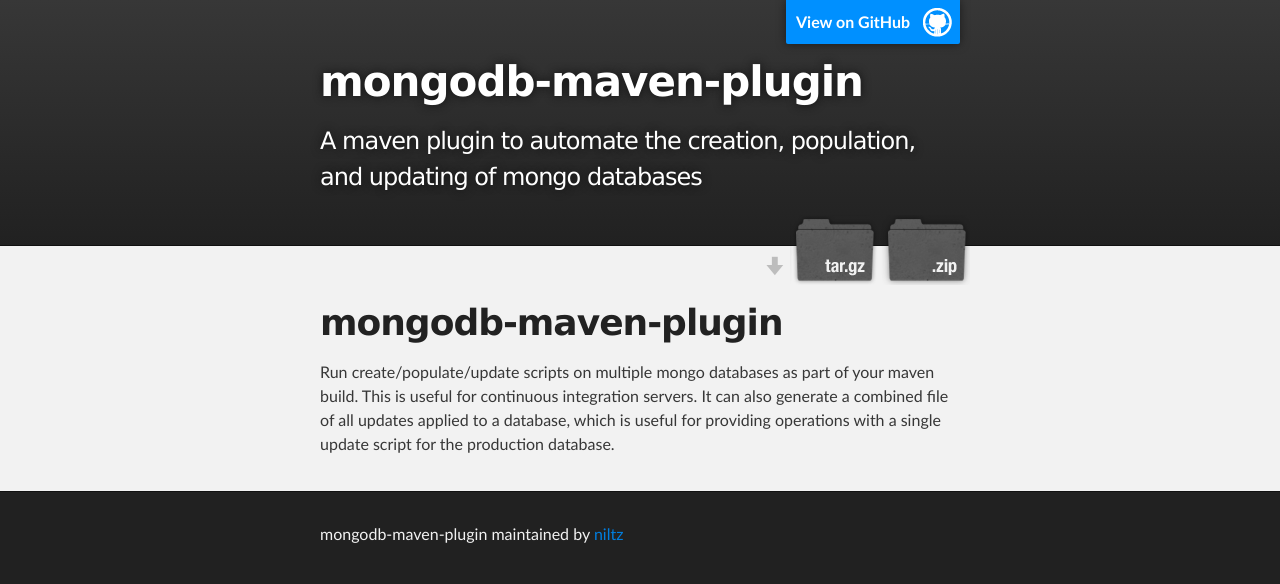
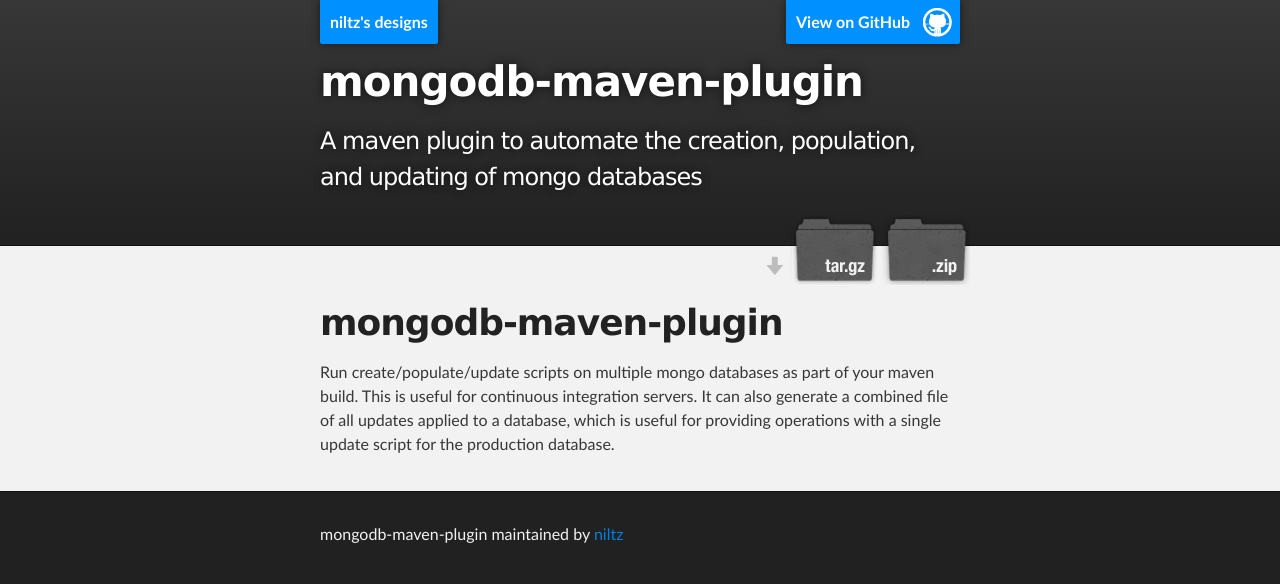
Before and after one commit to jeffsawatzky/mongodb-maven-plugin, a plain HTML site: page index.html in a window 1280 px wide. Drawn offline with Linux system fonts and the light colour scheme.

Commit message:
added a link back to niltz's designs.

```diff
--- a/index.html
+++ b/index.html
@@ -1,6 +1,5 @@
 <!DOCTYPE html>
 <html>
-
 	<head>
 		<meta charset='utf-8' />
 		<meta http-equiv="X-UA-Compatible" content="chrome=1" />
@@ -16,6 +15,7 @@
 		<!-- HEADER -->
 		<div id="header_wrap" class="outer">
 				<header class="inner">
+					<a id="user_banner" href="https://niltz.github.com">niltz's designs</a>
 					<a id="forkme_banner" href="https://github.com/niltz/mongodb-maven-plugin">View on GitHub</a>
 
 					<h1 id="project_title">mongodb-maven-plugin</h1>
@@ -36,7 +36,7 @@
 			</section>
 		</div>
 
-    <!-- FOOTER  -->
+		<!-- FOOTER	-->
 		<div id="footer_wrap" class="outer">
 			<footer class="inner">
 				<p class="copyright">mongodb-maven-plugin maintained by <a href="https://github.com/niltz">niltz</a></p>
--- a/stylesheets/stylesheet.css
+++ b/stylesheets/stylesheet.css
@@ -270,6 +270,21 @@ Full-Width Styles
   margin: 0 auto;
 }
 
+#user_banner {
+  display: block;
+  position: absolute;
+  top:0;
+  left: 10px;
+  z-index: 10;
+  padding: 10px 10px 10px 10px;
+  color: #fff;
+  background: #0090ff;
+  font-weight: 700;
+  box-shadow: 0 0 10px rgba(0,0,0,.5);
+  border-bottom-left-radius: 2px;
+  border-bottom-right-radius: 2px;
+}
+
 #forkme_banner {
   display: block;
   position: absolute;
```
Also changed, not shown: 1 other file. Lines whose indentation alone changed are shown as unchanged.
